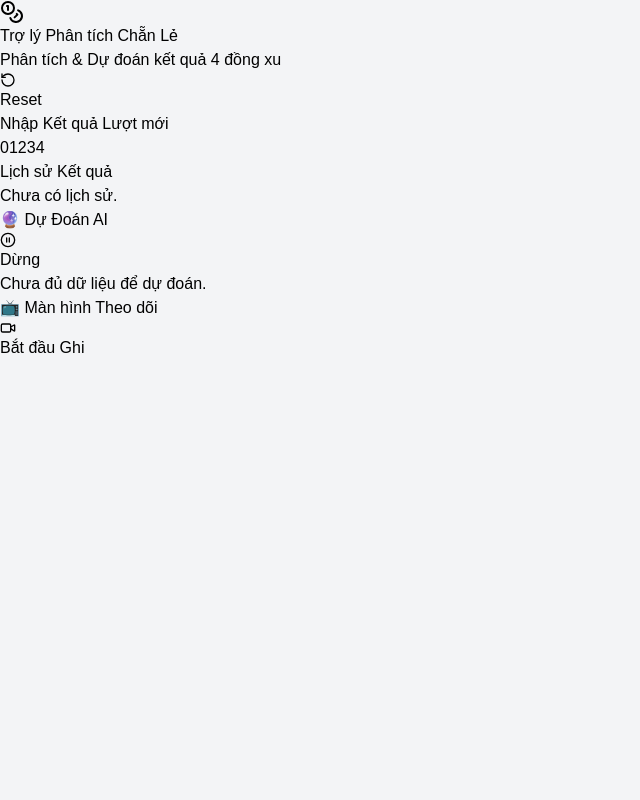
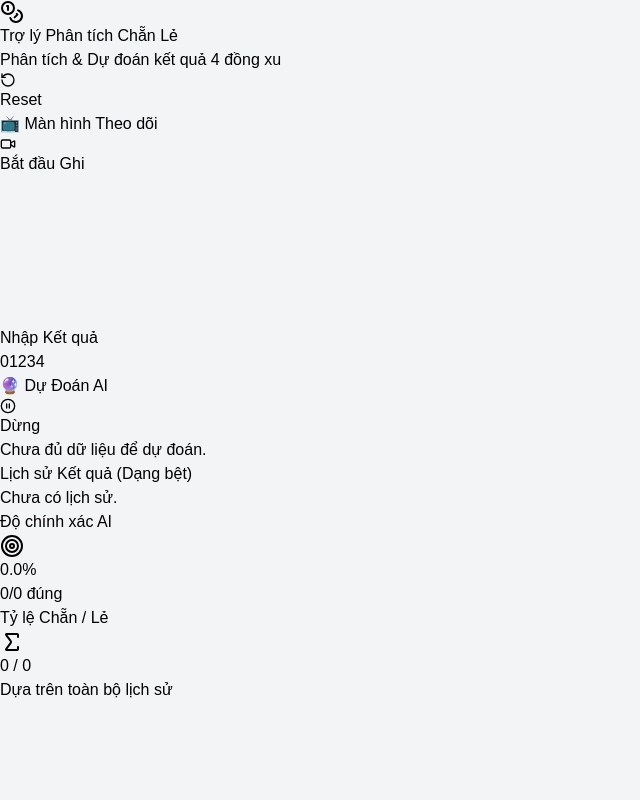
Before and after one commit to maxthan95/ung-dung-du-doan, a React (Vite) app: page / in a window 1280 px wide. Shown: the top 800 px of the page, without its empty margins (0-640 px from the left). Built offline with nearby package versions, Linux system fonts and the light colour scheme.

Commit message:
Final version: Chan Le with timer trigger

```diff
--- a/src/App.jsx
+++ b/src/App.jsx
@@ -42,28 +42,22 @@ const AIPredictionDisplay = ({ prediction, analysis, isAnalyzing, isPredictionRu
             <div>
                 <div className="text-center mb-6">
                     <p className="text-sm text-gray-500">Dự đoán Tối ưu</p>
-                    <div className={`text-6xl font-bold my-2 ${isChan ? 'text-blue-600' : 'text-orange-500'}`}>{prediction.value.toUpperCase()}</div>
+                    <div className={`text-5xl font-bold my-2 ${isChan ? 'text-blue-600' : 'text-orange-500'}`}>{prediction.value.toUpperCase()}</div>
                     <div className="flex items-center justify-center space-x-2 bg-green-100 text-green-700 px-3 py-1 rounded-full w-fit mx-auto">
                         <Icon name="Target" className="w-4 h-4" />
                         <span className="text-sm font-medium">Độ tin cậy: {prediction.confidence}%</span>
                     </div>
                 </div>
-                <div className="space-y-3">
-                    <h4 className="text-xs font-bold text-gray-500 uppercase tracking-wider">Phân tích Chi tiết từ các Mô hình</h4>
+                <div className="space-y-2">
+                    <h4 className="text-xs font-bold text-gray-500 uppercase tracking-wider">Phân tích Chi tiết</h4>
                     {analysis.methods.map(method => (
-                        <div key={method.name} className={`p-3 rounded-lg ${method.agrees ? 'bg-purple-50 border border-purple-200' : 'bg-gray-50'}`}>
+                        <div key={method.name} className={`p-2 rounded-lg ${method.agrees ? 'bg-purple-50' : 'bg-gray-50'}`}>
                            <div className="flex items-center justify-between">
-                               <div className="flex items-center gap-3">
-                                    <Icon name={methodIcons[method.name] || 'Brain'} className={`w-5 h-5 ${method.agrees ? 'text-purple-600' : 'text-gray-400'}`} />
-                                    <span className="text-sm text-gray-700 font-medium">{method.name}</span>
+                               <div className="flex items-center gap-2">
+                                    <Icon name={methodIcons[method.name] || 'Brain'} className={`w-4 h-4 ${method.agrees ? 'text-purple-600' : 'text-gray-400'}`} />
+                                    <span className="text-xs text-gray-700 font-medium">{method.name}</span>
                                 </div>
-                                <div className={`text-sm font-bold ${method.agrees ? 'text-purple-600' : 'text-gray-500'}`}>{method.prediction || 'N/A'}</div>
-                           </div>
-                           <div className="flex items-center gap-2 mt-2">
-                                <div className="text-xs text-gray-500 w-20">Độ hiệu quả:</div>
-                                <div className="w-full bg-gray-200 rounded-full h-1.5">
-                                    <div className="bg-green-500 h-1.5 rounded-full" style={{ width: `${method.weight * 100}%` }}></div>
-                                </div>
+                                <div className={`text-xs font-bold ${method.agrees ? 'text-purple-600' : 'text-gray-500'}`}>{method.prediction || 'N/A'}</div>
                            </div>
                         </div>
                     ))}
@@ -93,7 +87,7 @@ const ManualInput = ({ onNewResult }) => {
         onNewResult(redCount);
     };
 
-    const buttonStyle = "flex-1 p-4 rounded-lg text-lg font-bold transition-transform transform hover:scale-105";
+    const buttonStyle = "flex-1 p-3 rounded-lg text-base font-bold transition-transform transform hover:scale-105";
     const colors = [
         "bg-gray-200 text-gray-800", // 0
         "bg-blue-500 text-white",     // 1
@@ -104,8 +98,8 @@ const ManualInput = ({ onNewResult }) => {
 
     return (
         <div className="bg-white rounded-xl shadow-lg p-6 border-t-4 border-teal-500">
-            <h2 className="text-lg font-semibold text-teal-800 mb-4">Nhập Kết quả Lượt mới</h2>
-            <div className="flex gap-4">
+            <h2 className="text-lg font-semibold text-teal-800 mb-4">Nhập Kết quả</h2>
+            <div className="flex gap-2">
                 {[0, 1, 2, 3, 4].map(num => (
                     <button key={num} onClick={() => handleButtonClick(num)} className={`${buttonStyle} ${colors[num]}`}>
                         {num}
@@ -116,53 +110,58 @@ const ManualInput = ({ onNewResult }) => {
     );
 };
 
-// --- History Display Component ---
+// --- History Display Component (Grid Version) ---
 const HistoryDisplay = ({ results }) => {
-    const endOfHistoryRef = useRef(null);
+    const gridRef = useRef(null);
+
+    const getOutcomeClass = (outcome) => {
+        if (outcome === 'Chẵn') return 'bg-blue-500 text-white';
+        if (outcome === 'Lẻ') return 'bg-orange-500 text-white';
+        return 'bg-gray-200 text-gray-400';
+    };
+
+    const gridColumns = useMemo(() => {
+        const columns = [];
+        if (results.length === 0) return columns;
+
+        let currentColumn = [];
+        for (let i = 0; i < results.length; i++) {
+            if (i > 0 && results[i].outcome !== results[i-1].outcome) {
+                columns.push(currentColumn);
+                currentColumn = [];
+            }
+            currentColumn.push(results[i]);
+        }
+        columns.push(currentColumn);
+        return columns;
+    }, [results]);
 
     useEffect(() => {
-        endOfHistoryRef.current?.scrollIntoView({ behavior: 'smooth' });
-    }, [results]);
+        if (gridRef.current) {
+            gridRef.current.scrollLeft = gridRef.current.scrollWidth;
+        }
+    }, [gridColumns]);
 
-    const getOutcomeClass = (outcome) => {
-        if (outcome === 'Chẵn') return 'bg-blue-100 text-blue-800';
-        if (outcome === 'Lẻ') return 'bg-orange-100 text-orange-800';
-        return '';
-    };
 
     return (
          <div className="bg-white rounded-xl shadow-lg p-6">
-            <h2 className="text-lg font-semibold text-gray-800 mb-4">Lịch sử Kết quả</h2>
-            <div className="max-h-96 overflow-y-auto pr-2">
+            <h2 className="text-lg font-semibold text-gray-800 mb-4">Lịch sử Kết quả (Dạng bệt)</h2>
+            <div ref={gridRef} className="bg-gray-100 p-2 rounded-lg overflow-x-auto flex flex-row-reverse gap-1">
                 {results.length > 0 ? (
-                    <table className="w-full text-sm text-left">
-                        <thead className="text-xs text-gray-700 uppercase bg-gray-50 sticky top-0">
-                            <tr>
-                                <th scope="col" className="px-6 py-3">Lần</th>
-                                <th scope="col" className="px-6 py-3">Số Đỏ</th>
-                                <th scope="col" className="px-6 py-3">Kết quả</th>
-                                <th scope="col" className="px-6 py-3">Thời gian</th>
-                            </tr>
-                        </thead>
-                        <tbody>
-                            {results.map((result) => (
-                                <tr key={result.flip} className="bg-white border-b">
-                                    <th scope="row" className="px-6 py-4 font-medium text-gray-900 whitespace-nowrap">
-                                        #{result.flip}
-                                    </th>
-                                    <td className="px-6 py-4">{result.redCount}</td>
-                                    <td className="px-6 py-4">
-                                        <span className={`px-2 py-1 font-semibold rounded-full ${getOutcomeClass(result.outcome)}`}>
-                                            {result.outcome}
-                                        </span>
-                                    </td>
-                                    <td className="px-6 py-4">{result.timestamp}</td>
-                                </tr>
+                    gridColumns.slice().reverse().map((column, colIndex) => (
+                        <div key={colIndex} className="flex flex-col gap-1">
+                           {column.map(result => (
+                               <div
+                                   key={result.flip}
+                                   className={`w-8 h-8 rounded-md flex items-center justify-center font-bold text-sm ${getOutcomeClass(result.outcome)}`}
+                                   title={`Lần #${result.flip}: ${result.redCount} đỏ`}
+                               >
+                                   {result.outcome === 'Chẵn' ? 'C' : 'L'}
+                               </div>
                            ))}
-                        </tbody>
-                    </table>
-                ) : <div className="text-center text-gray-500 py-8">Chưa có lịch sử.</div>}
-                <div ref={endOfHistoryRef} />
+                        </div>
+                    ))
+                ) : <div className="text-center text-gray-500 py-8 w-full">Chưa có lịch sử.</div>}
             </div>
         </div>
     );
@@ -191,7 +190,7 @@ const VisionMonitor = () => {
     };
 
     return (
-        <div className="bg-white rounded-xl shadow-lg p-6 border-t-4 border-indigo-500">
+        <div className="bg-white rounded-xl shadow-lg p-6 border-t-4 border-indigo-500 h-full flex flex-col">
             <div className="flex items-center justify-between mb-4">
                 <h2 className="text-lg font-semibold text-indigo-800">📺 Màn hình Theo dõi</h2>
                 <button onClick={isCapturing ? stopCapture : startCapture} className={`flex items-center gap-2 px-3 py-2 rounded-lg text-sm font-medium text-white ${isCapturing ? 'bg-red-500 hover:bg-red-600' : 'bg-indigo-500 hover:bg-indigo-600'}`}>
@@ -199,7 +198,7 @@ const VisionMonitor = () => {
                     {isCapturing ? 'Dừng Ghi' : 'Bắt đầu Ghi'}
                 </button>
             </div>
-            <div className="relative bg-gray-900 rounded-lg overflow-hidden w-full" style={{ paddingBottom: '56.25%' }}>
+            <div className="relative bg-gray-900 rounded-lg overflow-hidden w-full flex-1">
                 <video ref={videoRef} autoPlay muted className="absolute top-0 left-0 w-full h-full object-contain" />
             </div>
         </div>
@@ -456,7 +455,7 @@ export default function App() {
 
   return (
     <div className="min-h-screen bg-gray-100 p-4 md:p-6">
-      <div className="max-w-7xl mx-auto">
+      <div className="max-w-screen-2xl mx-auto">
         <header className="bg-white rounded-xl shadow-lg p-4 mb-6">
            <div className="flex flex-wrap items-center justify-between gap-4">
             <div className="flex items-center space-x-3">
@@ -474,15 +473,21 @@ export default function App() {
           </div>
         </header>
 
+        <div className="grid grid-cols-1 lg:grid-cols-3 gap-6 mb-6">
+            <div className="lg:col-span-2">
+                <VisionMonitor />
+            </div>
+            <div className="space-y-6">
+                <ManualInput onNewResult={handleManualInput} />
+                <AIPredictionDisplay prediction={prediction} analysis={analysis} isAnalyzing={isAnalyzing} isPredictionRunning={isPredictionRunning} onTogglePrediction={() => setIsPredictionRunning(p => !p)} />
+            </div>
+        </div>
+
         <div className="grid grid-cols-1 lg:grid-cols-3 gap-6">
-          <div className="lg:col-span-2 space-y-6">
-            <ManualInput onNewResult={handleManualInput} />
+             <div className="lg:col-span-2">
                  <HistoryDisplay results={results} />
             </div>
-
-          <div className="lg:col-span-1 space-y-6">
-            <AIPredictionDisplay prediction={prediction} analysis={analysis} isAnalyzing={isAnalyzing} isPredictionRunning={isPredictionRunning} onTogglePrediction={() => setIsPredictionRunning(p => !p)} />
-            <VisionMonitor />
+             <div className="space-y-6">
                 <StatCard iconName="Target" title="Độ chính xác AI" value={`${accuracyStats.accuracy.toFixed(1)}%`} footer={`${accuracyStats.correct}/${accuracyStats.total} đúng`} color="border-green-500" />
                 <StatCard iconName="Sigma" title="Tỷ lệ Chẵn / Lẻ" value={`${patterns.ratio?.chan || 0} / ${patterns.ratio?.le || 0}`} footer="Dựa trên toàn bộ lịch sử" color="border-purple-500" />
              </div>
```
Also changed, not shown: 5 other files (tests, documents, lock files or other folders). Lines whose indentation alone changed are shown as unchanged.
